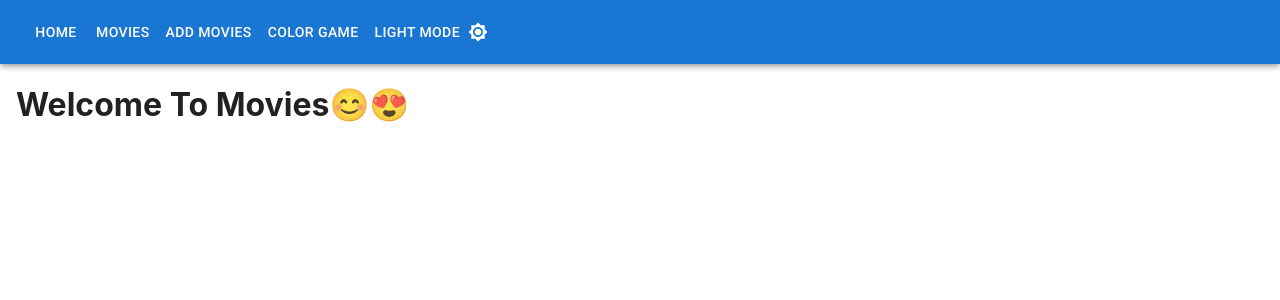
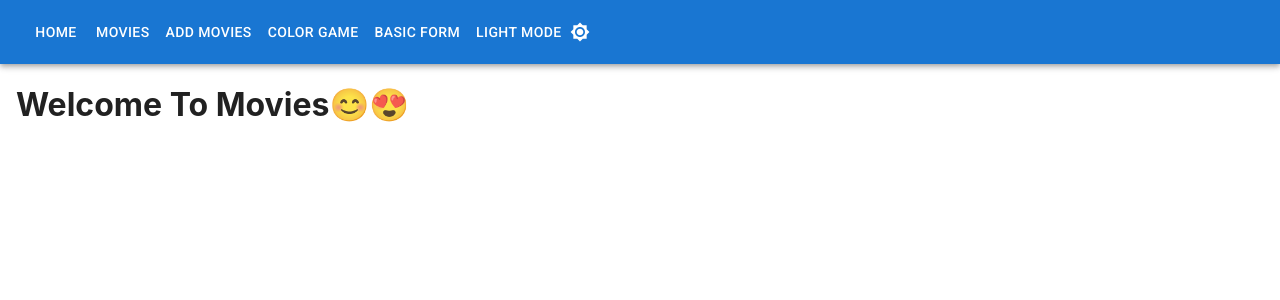
Before and after one commit to PradeepBiligiri/moviepage, a React (Create React App) app: page / in a window 1280 px wide. Shown: the top 300 px of the page. Built offline with nearby package versions, Linux system fonts and the light colour scheme.

Commit message:
form validattion

```diff
--- a/src/App.js
+++ b/src/App.js
@@ -242,6 +242,14 @@ export default function App() {
                 Color Game
               </Button>
               <Button
+                color="inherit"
+                onClick={() => {
+                  navigate("/basic-form");
+                }}
+              >
+                Basic form
+              </Button>
+              <Button
                 endIcon={
                   themeMode === "light" ? (
                     <Brightness7Icon />
```
